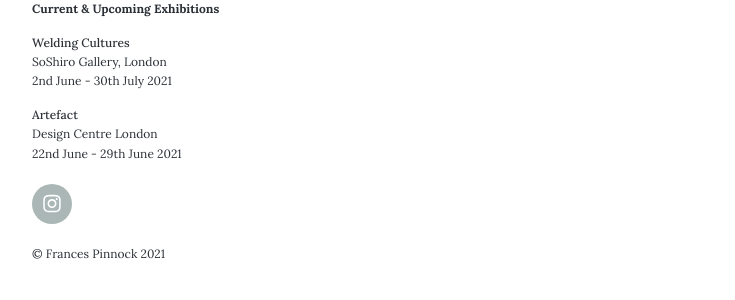
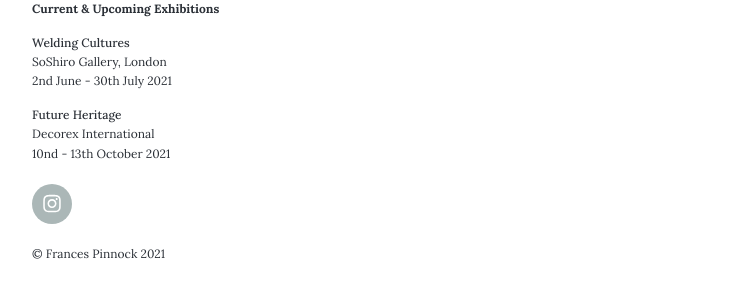
Before and after one commit to francespinnock/francespinnock.github.io, a Jekyll site: the page built from _pages/enquire.md, in a window 1280 px wide. Shown: the part 597-897 px from the top of the page, without its empty margins (28-763 px from the left). Built offline with Jekyll 4.4.1, drawn with Linux system fonts in a browser that asks for light colours; nearby versions of some CDN libraries.

Commit message:
Update header.html

```diff
--- a/_includes/header.html
+++ b/_includes/header.html
@@ -51,9 +51,9 @@
 					2nd June - 30th July 2021
 				</p>
 				<p>
-					<a href="https://www.dcch.co.uk/design-avenue/artefact/">Artefact</a><br />
-					Design Centre London<br />
-					22nd June - 29th June 2021<br />
+					<a href="https://www.decorex.com/en/attend/features/future-heritage.html">Future Heritage</a><br />
+					Decorex International<br />
+					10nd - 13th October 2021<br />
 
 				</p>
 
```
